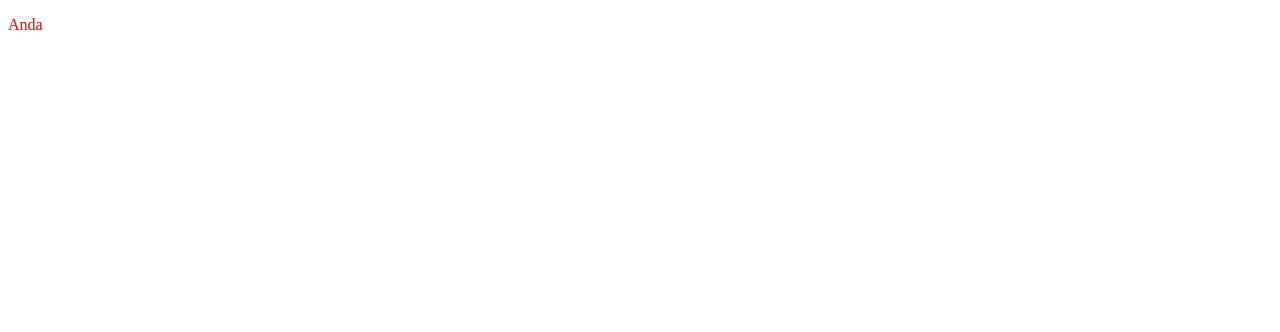
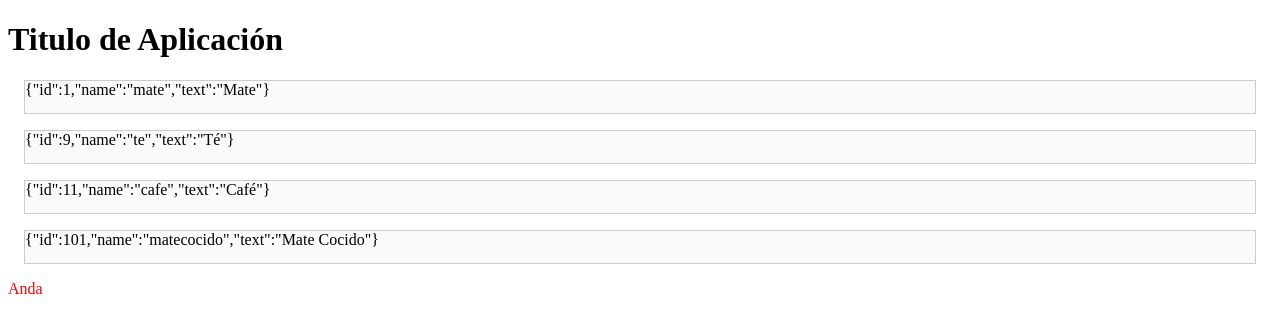
Before and after one commit to davinci-dw/24.1-pwa-class-20240427, a plain HTML site: page index.html in a window 1280 px wide. Drawn offline with Linux system fonts and the light colour scheme.

Commit message:
feat: mostrar datos obtenidos

```diff
--- a/index.html
+++ b/index.html
@@ -7,6 +7,11 @@
     <link rel="stylesheet" href="main.css">
 </head>
 <body>
+    <div class="container">
+        <h1>Titulo de Aplicación</h1>
+        <div class="lista">
+        </div>
+    </div>
     <p>Anda</p>
     <script src="scrips.js"></script>
 </body>
--- a/main.css
+++ b/main.css
@@ -1,3 +1,9 @@
 p {
     color: red;
 }
+.tarjeta {
+    min-height: 2rem;
+    background-color: #fafafa;
+    border: 1px solid #ccc;
+    margin: 1rem;
+}
--- a/scrips.js
+++ b/scrips.js
@@ -1,16 +1,31 @@
 const URL = "http://localhost:3000/data.json";
+
+const mostrarTarjeta = (infusion) => {
+    const lista = document.querySelector('.lista');
+    const tarjeta = document.createElement('div');
+    tarjeta.className="tarjeta";
+    tarjeta.innerText = JSON.stringify(infusion)
+    lista.appendChild(tarjeta);
+}
+
+const mostrarDatos = (datos) => {
+    datos.forEach(dato => {
+        mostrarTarjeta(dato);
+    })
+}
 
 const consultarDatos = async () => {
     const response = await fetch(URL);
     const data = await response.json();
-    console.log(data)
     const datosOrdenados = data.datos;
     datosOrdenados.sort((a,b)=> {
         if(a.id > b.id) return 1;
         if(a.id < b.id) return -1;
         return 0;
     })
-    console.log("data modificada: ", datosOrdenados)
+    return datosOrdenados;
 }
 
-consultarDatos();
+consultarDatos().then(datos => {
+    mostrarDatos(datos);
+})
```
